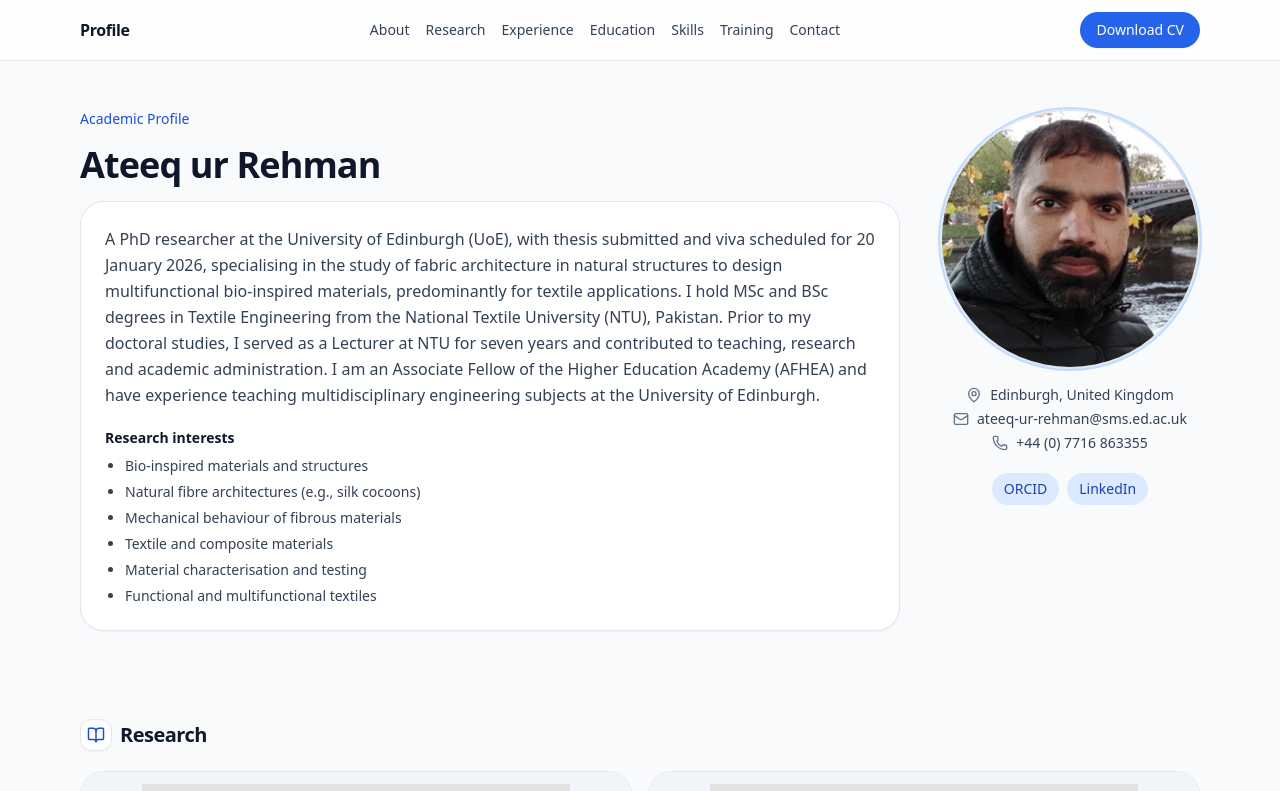
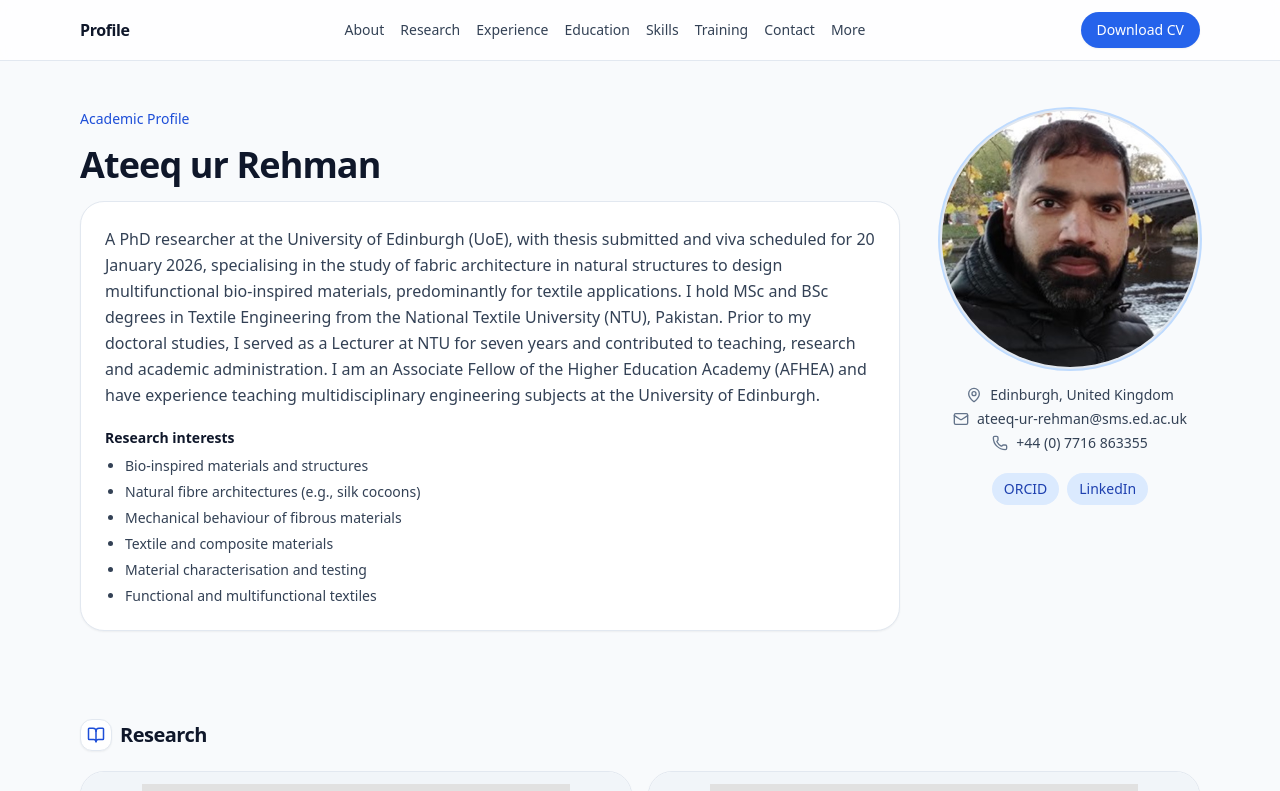
Before and after one commit to ateeq135/myp1, a React (Vite) app: page / in a window 1280 px wide. Shown: the top 791 px of the page. Built offline with nearby package versions, Linux system fonts and the light colour scheme.

Commit message:
Add files via upload

```diff
--- a/src/components/Nav.tsx
+++ b/src/components/Nav.tsx
@@ -8,6 +8,7 @@ const links = [
   { href: '#skills', label: 'Skills' },
   { href: '#awards', label: 'Training' },
   { href: '#contact', label: 'Contact' },
+  { href: '#professional', label: 'More' },
 ]
 
 export function Nav() {
--- a/src/components/Section.tsx
+++ b/src/components/Section.tsx
@@ -53,7 +53,7 @@ export function Section({
 
       <div className="mt-5">
         {children}
-{title === 'Training' && (
+{(id === 'awards' || title === 'Training') && (
           <div className="mt-4">
             <a href="#professional" className="text-sm font-medium text-brand-700 hover:underline">
               View full professional profile →
```
